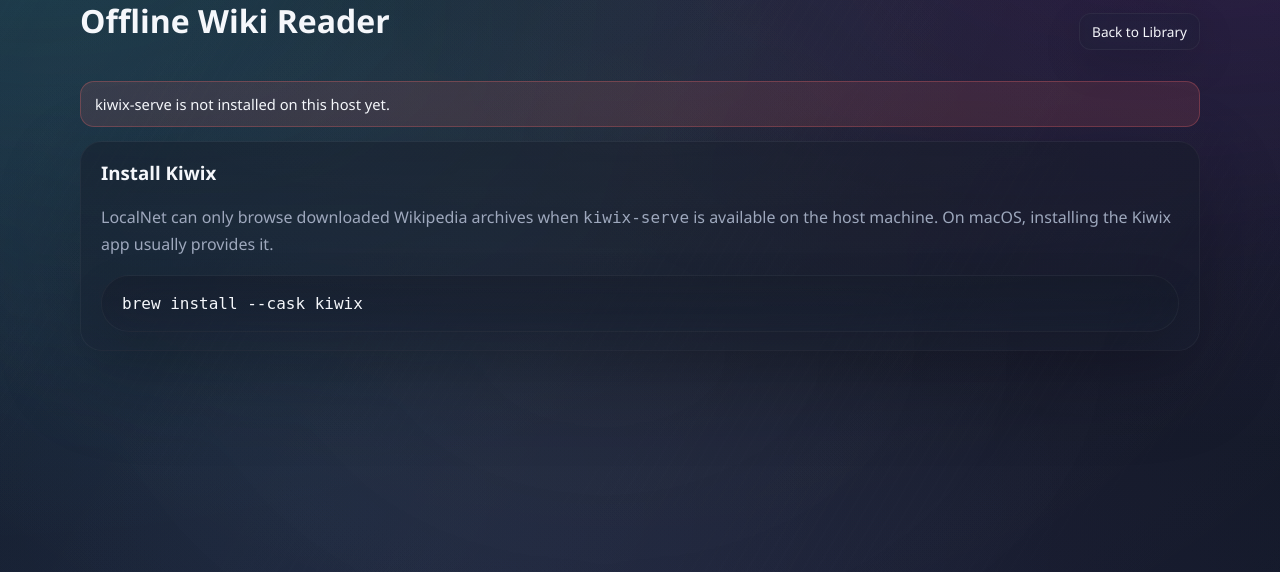
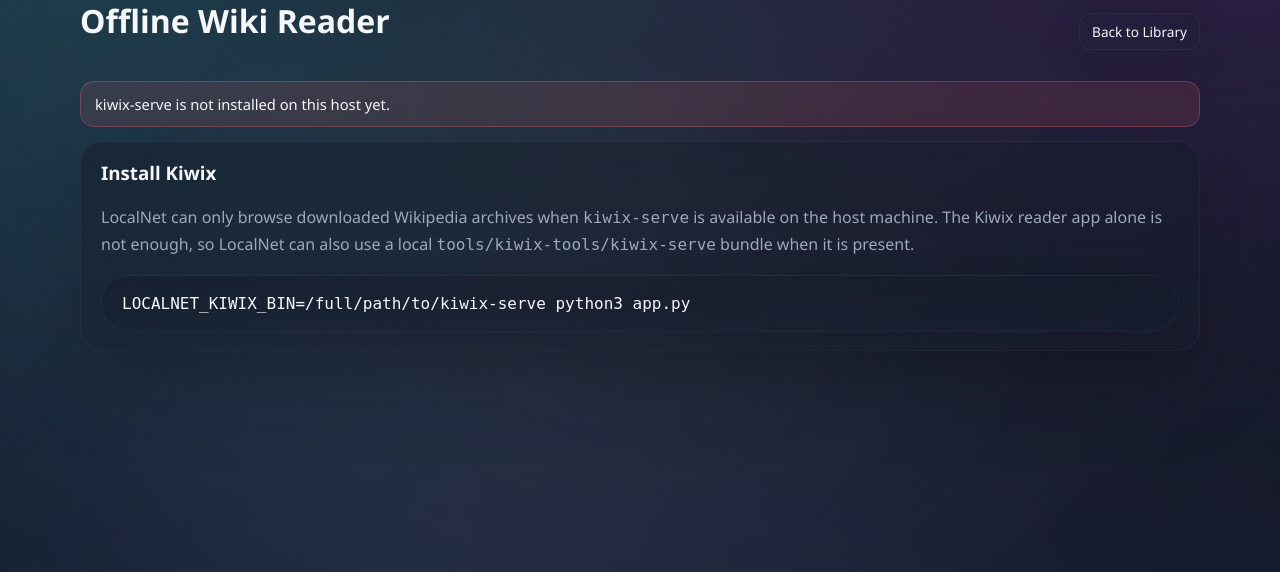
Before and after one commit to mateo-cogeanu/LocalNet, a Flask app: page /library/read/1 in a window 1280 px wide. Shown: the part 150-722 px from the top of the page. Run offline with Flask 3, Linux system fonts and the light colour scheme; the visitor is signed in with stand-in values (Sample User, id 1); some libraries are stand-ins or nearby versions.

Commit message:
set up local kiwix server support

```diff
--- a/app.py
+++ b/app.py
@@ -44,6 +44,7 @@ DATA_DIR = APP_ROOT / "data"
 UPLOADS_DIR = APP_ROOT / "uploads"
 STATIC_DIR = APP_ROOT / "static"
 TEMPLATES_DIR = APP_ROOT / "templates"
+TOOLS_DIR = APP_ROOT / "tools"
 
 USERS_FILE = DATA_DIR / "users.json"
 VIDEOS_FILE = DATA_DIR / "videos.json"
@@ -79,22 +80,24 @@ KIWIX_ROOT = "/offlinewiki"
 
 def detect_kiwix_bin() -> str | None:
     env_path = os.environ.get("LOCALNET_KIWIX_BIN")
-    if env_path:
+    if env_path and Path(env_path).exists():
         return env_path
     shell_path = shutil.which("kiwix-serve")
     if shell_path:
         return shell_path
     candidates = [
+        TOOLS_DIR / "kiwix-tools" / "kiwix-serve",
         Path("/Applications/Kiwix.app/Contents/MacOS/kiwix-serve"),
         Path.home() / "Applications/Kiwix.app/Contents/MacOS/kiwix-serve",
     ]
     for candidate in candidates:
         if candidate.exists():
             return str(candidate)
+    for candidate in sorted(TOOLS_DIR.glob("kiwix-tools*/kiwix-serve")):
+        if candidate.exists():
+            return str(candidate)
     return None
 
-
-KIWIX_BIN = detect_kiwix_bin()
 
 FORUM_SECTIONS = [
     {"slug": "general", "name": "General", "desc": "Everything local and everything else."},
@@ -204,6 +207,7 @@ def ensure_dirs() -> None:
         PFP_DIR,
         BANNER_DIR,
         ZIM_DIR,
+        TOOLS_DIR,
         STATIC_DIR / "css",
         STATIC_DIR / "js",
     ]:
@@ -368,14 +372,38 @@ def format_bytes(num: int | float | None) -> str:
 
 
 def resolve_downloaded_zim(filename: str) -> Path | None:
-    direct = ZIM_DIR / filename
-    if direct.exists():
+    def normalize_zim_path(path: Path) -> Path | None:
+        if not path.exists() or not path.is_file():
+            return None
+        if path.suffix != ".zip":
+            return path
+        try:
+            with path.open("rb") as handle:
+                if handle.read(4)[:3] != b"ZIM":
+                    return path
+        except OSError:
+            return path
+        normalized = path.with_suffix("")
+        if normalized.exists():
+            return normalized
+        try:
+            path.rename(normalized)
+            return normalized
+        except OSError:
+            return path
+
+    direct = normalize_zim_path(ZIM_DIR / filename)
+    if direct:
         return direct
-    alt = ZIM_DIR / f"{filename}.zip"
-    if alt.exists():
+    alt = normalize_zim_path(ZIM_DIR / f"{filename}.zip")
+    if alt:
         return alt
     matches = sorted(ZIM_DIR.glob(f"{filename}*"))
-    return matches[0] if matches else None
+    for match in matches:
+        normalized = normalize_zim_path(match)
+        if normalized:
+            return normalized
+    return None
 
 
 def process_alive(pid: int | None) -> bool:
@@ -412,7 +440,8 @@ def stop_library_reader() -> None:
 
 
 def start_library_reader(filename: str) -> tuple[bool, str]:
-    if not KIWIX_BIN:
+    kiwix_bin = detect_kiwix_bin()
+    if not kiwix_bin:
         return False, "kiwix-serve is not installed on this host yet."
     path = resolve_downloaded_zim(filename)
     if not path:
@@ -423,17 +452,31 @@ def start_library_reader(filename: str) -> tuple[bool, str]:
     stop_library_reader()
     proc = subprocess.Popen(
         [
-            KIWIX_BIN,
+            kiwix_bin,
             f"--port={KIWIX_PORT}",
             f"--urlRootLocation={KIWIX_ROOT}",
             str(path),
         ],
         stdout=subprocess.DEVNULL,
         stderr=subprocess.DEVNULL,
+        start_new_session=True,
     )
-    time.sleep(0.7)
-    if proc.poll() is not None:
-        return False, "kiwix-serve could not start for that archive."
+    probe_url = f"http://127.0.0.1:{KIWIX_PORT}{KIWIX_ROOT}/"
+    for _ in range(20):
+        if proc.poll() is not None:
+            return False, "kiwix-serve could not start for that archive."
+        try:
+            with urllib.request.urlopen(probe_url, timeout=0.4) as resp:
+                if resp.status < 500:
+                    break
+        except Exception:
+            time.sleep(0.25)
+    else:
+        try:
+            proc.terminate()
+        except OSError:
+            pass
+        return False, "kiwix-serve started but never became reachable."
     save_library_state(
         {
             "pid": proc.pid,
@@ -1049,7 +1092,7 @@ def library():
                 "reader_url": url_for("library_read", filename=path.name),
             }
         )
-    return render_template("library.html", zim_files=zim_files, wiki_packs=WIKI_PACKS, kiwix_available=bool(KIWIX_BIN), library_reader=reader)
+    return render_template("library.html", zim_files=zim_files, wiki_packs=WIKI_PACKS, kiwix_available=bool(detect_kiwix_bin()), library_reader=reader)
 
 
 @app.route("/library/zim/<path:filename>")
@@ -1069,7 +1112,7 @@ def library_read(filename: str):
         filename=safe_name,
         reader_ready=ok,
         reader_error=error,
-        kiwix_available=bool(KIWIX_BIN),
+        kiwix_available=bool(detect_kiwix_bin()),
         iframe_src=f"{KIWIX_ROOT}/",
     )
 
--- a/templates/library_reader.html
+++ b/templates/library_reader.html
@@ -22,8 +22,8 @@
   {% if not kiwix_available %}
   <div class="s-section">
     <h3>Install Kiwix</h3>
-    <p class="toggle-sub">LocalNet can only browse downloaded Wikipedia archives when <code>kiwix-serve</code> is available on the host machine. On macOS, installing the Kiwix app usually provides it.</p>
-    <div class="inset" style="font-family:var(--mono)">brew install --cask kiwix</div>
+    <p class="toggle-sub">LocalNet can only browse downloaded Wikipedia archives when <code>kiwix-serve</code> is available on the host machine. The Kiwix reader app alone is not enough, so LocalNet can also use a local <code>tools/kiwix-tools/kiwix-serve</code> bundle when it is present.</p>
+    <div class="inset" style="font-family:var(--mono)">LOCALNET_KIWIX_BIN=/full/path/to/kiwix-serve python3 app.py</div>
   </div>
   {% endif %}
   {% endif %}
```
Also changed, not shown: CHANGELOG.md, 1 other file.
